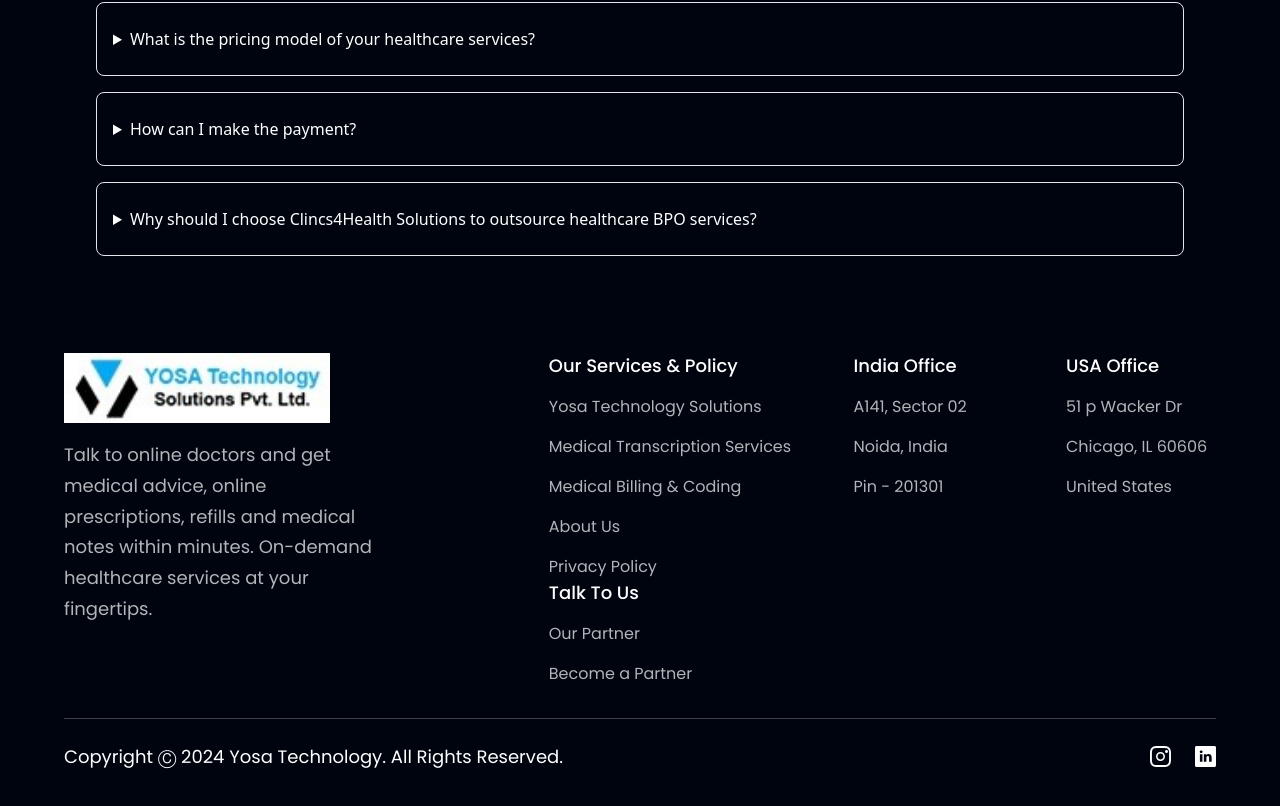
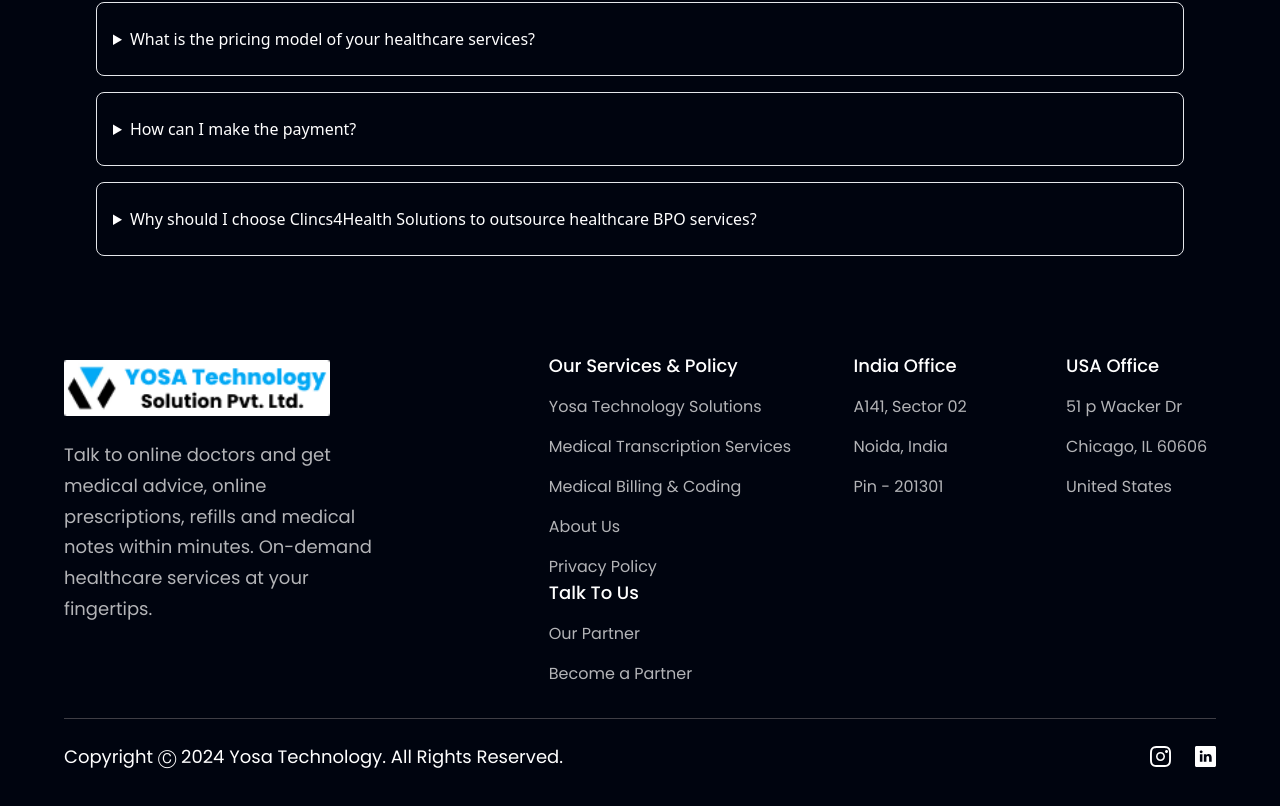
Before and after one commit to ankitmalik84/YosaTechnology, a React (Vite) app: page / in a window 1280 px wide. Shown: the part 5459-6265 px from the top of the page. Built offline with nearby package versions, Linux system fonts and the light colour scheme.

Commit message:
new file:   src/assets/logo2.png

```diff
--- a/src/assets/index.js
+++ b/src/assets/index.js
@@ -6,6 +6,7 @@
 import dropbox from "./dropbox.png";
 import logo from "./logo1.png";
 import logo1 from "./logo.jpg";
+import logo2 from "./logo2.png";
 import favLogo from "./fav-logo.png";
 import aboutImage from "./about.png";
 import quotes from "./quotes.svg";
@@ -40,6 +41,7 @@
   tShirt,
   logo,
   logo1,
+  logo2,
   quotes,
   robot,
   send,
--- a/src/components/Footer.jsx
+++ b/src/components/Footer.jsx
@@ -1,5 +1,5 @@
 import styles from "../style";
-import { logo1 } from "../assets";
+import { logo2 } from "../assets";
 import { footerLinks, socialMedia } from "../constants";
 
 const Footer = () => (
@@ -7,7 +7,7 @@
     <div className={`${styles.flexStart} md:flex-row flex-col mb-8 w-full`}>
       <div className="flex-[1] flex flex-col justify-start mr-10">
         <img
-          src={logo1}
+          src={logo2}
           alt="hoobank"
           className="w-[266px] h-[72.14px] object-contain"
         />
```
Also changed, not shown: src/assets/logo2.png (added).
